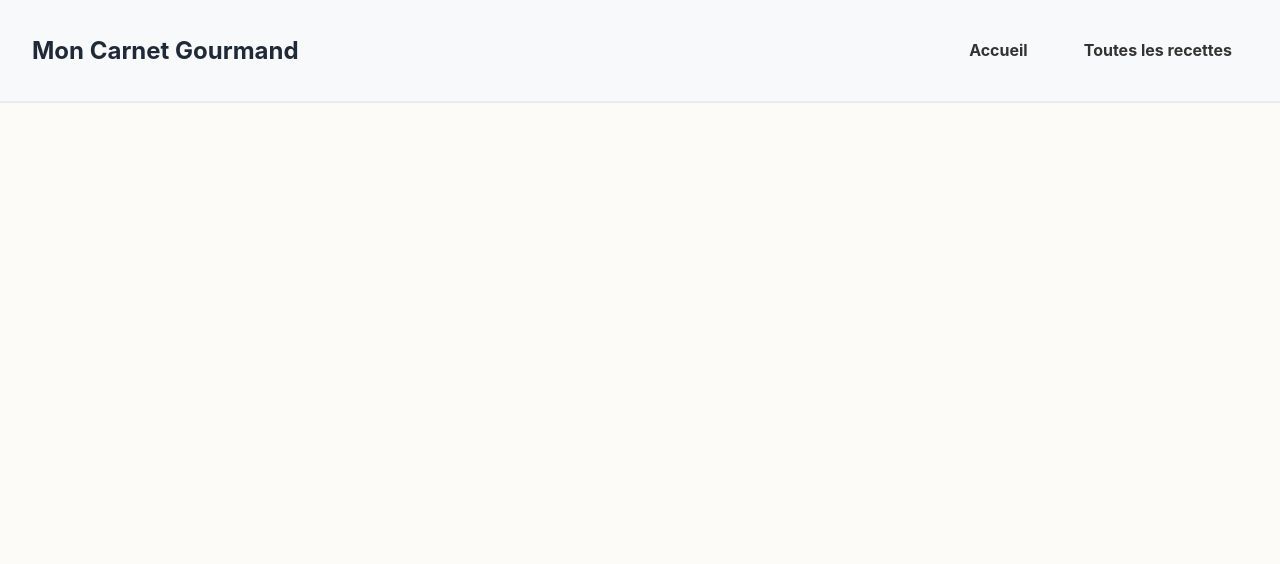
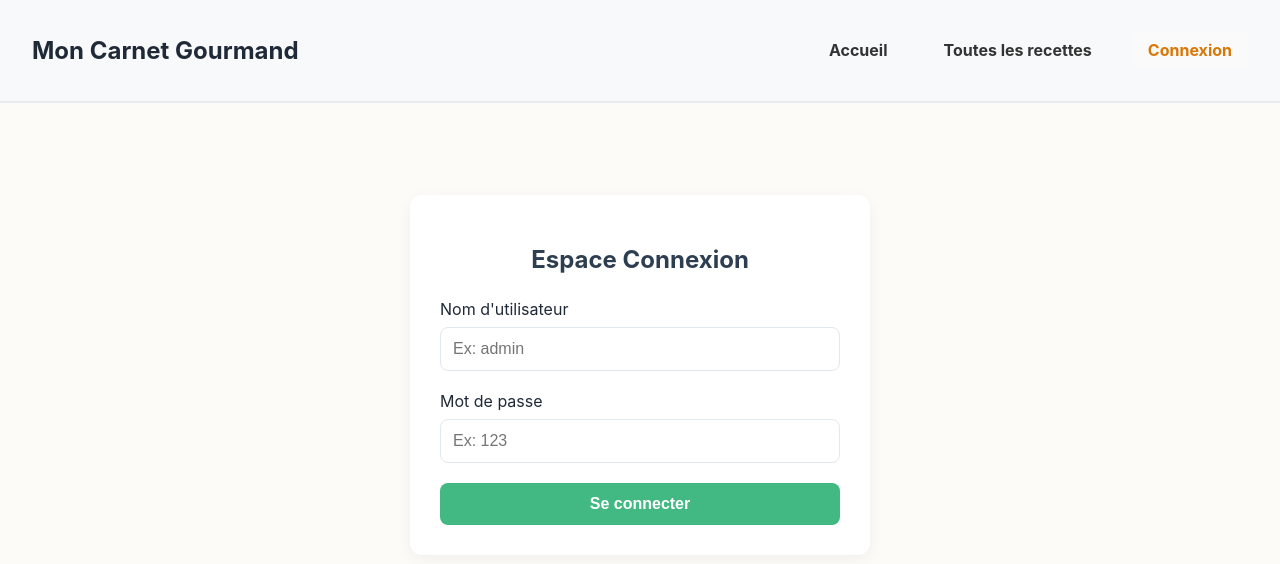
Before and after one commit to ElChahine/FW_LivreDeRecettes, a Vue app: page /login in a window 1280 px wide. Shown: the top 564 px of the page. Built offline with nearby package versions, Linux system fonts and the light colour scheme.

Commit message:
feat: ajout de l'authentification (Pinia) et protection des routes (Navigation Guard)

```diff
--- a/src/components/NavigationBar.vue
+++ b/src/components/NavigationBar.vue
@@ -6,15 +6,39 @@
     <ul class="nav-links">
       <li><router-link to="/">Accueil</router-link></li>
       <li><router-link to="/recettes">Toutes les recettes</router-link></li>
+
+      <template v-if="authStore.user">
+        <li class="user-greeting">
+          <span>Bonjour, {{ authStore.user.name }}</span>
+        </li>
+        <li>
+          <button @click="handleLogout" class="logout-btn">Déconnexion</button>
+        </li>
+      </template>
+      <template v-else>
+        <li><router-link to="/login">Connexion</router-link></li>
+      </template>
     </ul>
   </nav>
 </template>
 
 <script setup>
-// La logique de la barre de navigation ira ici plus tard (ex: barre de recherche)
+import { useAuthStore } from '../stores/auth';
+import { useRouter } from 'vue-router';
+
+// On appelle le store d'authentification et le routeur
+const authStore = useAuthStore();
+const router = useRouter();
+
+// Fonction de déconnexion
+const handleLogout = () => {
+  authStore.logout();
+  router.push('/login'); // On renvoie l'utilisateur vers la page de connexion
+};
 </script>
 
 <style scoped>
+/* --- TON CSS D'ORIGINE INTACT --- */
 .navbar {
   display: flex;
   justify-content: space-between;
@@ -26,6 +50,7 @@
 .nav-links {
   list-style: none;
   display: flex;
+  align-items: center; /* Permet d'aligner le bouton de déconnexion avec les liens */
   gap: 1.5rem;
 }
 .nav-links a {
@@ -61,4 +86,27 @@ nav a {
 nav a.router-link-active {
   background-color: rgba(255, 255, 255, 0.2);
 }
+
+/* --- AJOUTS UNIQUEMENT POUR LA CONNEXION --- */
+.user-greeting span {
+  color: white;
+  font-weight: 500;
+}
+
+.logout-btn {
+  background-color: #e74c3c;
+  color: white;
+  border: none;
+  padding: 0.5rem 1rem;
+  border-radius: 8px;
+  cursor: pointer;
+  font-weight: 500;
+  transition: background 0.3s;
+  font-family: inherit;
+  font-size: 1rem;
+}
+
+.logout-btn:hover {
+  background-color: #c0392b;
+}
 </style>
--- a/src/router/index.js
+++ b/src/router/index.js
@@ -2,13 +2,26 @@ import { createRouter, createWebHistory } from 'vue-router';
 import HomeView from '../views/HomeView.vue';
 import RecipeListView from '../views/RecipeListView.vue';
 import RecipeDetailView from '../views/RecipeDetailView.vue';
+import LoginView from '../views/LoginView.vue';
+import { useAuthStore } from '../stores/auth';
 
-// Configuration des routes de l'application
 const routes = [
-  { path: '/', name: 'Home', component: HomeView },
-  { path: '/recettes', name: 'Recipes', component: RecipeListView },
-  // Route dynamique paramétrée (:id) pour afficher le détail d'une recette spécifique
-  { path: '/recettes/:id', name: 'RecipeDetail', component: RecipeDetailView }
+  { path: '/', name: 'Home', component: HomeView }, // Public
+  { path: '/login', name: 'Login', component: LoginView }, // Public
+
+  // On ajoute une balise "meta" pour signaler que ces routes sont privées
+  {
+    path: '/recettes',
+    name: 'Recipes',
+    component: RecipeListView,
+    meta: { requiresAuth: true }
+  },
+  {
+    path: '/recettes/:id',
+    name: 'RecipeDetail',
+    component: RecipeDetailView,
+    meta: { requiresAuth: true }
+  }
 ];
 
 const router = createRouter({
@@ -16,4 +29,18 @@ const router = createRouter({
   routes,
 });
 
+// Navigation Guard
+router.beforeEach((to, from, next) => {
+  // On appelle le store pour vérifier si quelqu'un est connecté
+  const authStore = useAuthStore();
+
+  // Si la page où on veut aller (to) possède la balise requiresAuth
+  // et que personne n'est connecté (!authStore.user)
+  if (to.meta.requiresAuth && !authStore.user) {
+    next('/login'); // On bloque et on redirige vers la connexion
+  } else {
+    next(); // Sinon, tout va bien, on le laisse passer
+  }
+});
+
 export default router;
--- /dev/null
+++ b/src/stores/auth.js
@@ -0,0 +1,34 @@
+import { defineStore } from 'pinia';
+
+export const useAuthStore = defineStore('auth', {
+  state: () => ({
+    // L'utilisateur actuellement connecté (null = personne n'est connecté)
+    user: null,
+
+
+    fakeUsersDB: [
+      { username: 'admin', password: '123', name: 'Chahine' },
+      { username: 'admin+', password: '123', name: 'Noé' },
+      {username: 'utilisateur', password: '123', name:'user'}
+    ]
+  }),
+  actions: {
+    // Fonction pour vérifier les identifiants
+    login(username, password) {
+      const foundUser = this.fakeUsersDB.find(
+        (u) => u.username === username && u.password === password
+      );
+
+      if (foundUser) {
+        this.user = { name: foundUser.name }; // Connexion réussie
+        return true;
+      }
+      return false; // Identifiants incorrects
+    },
+
+    // Fonction pour se déconnecter
+    logout() {
+      this.user = null;
+    }
+  }
+});
--- /dev/null
+++ b/src/views/LoginView.vue
@@ -0,0 +1,98 @@
+<script setup>
+import { ref } from 'vue';
+import { useRouter } from 'vue-router';
+import { useAuthStore } from '../stores/auth';
+
+const router = useRouter();
+const authStore = useAuthStore();
+
+const username = ref('');
+const password = ref('');
+const errorMessage = ref('');
+
+const handleLogin = () => {
+  const success = authStore.login(username.value, password.value);
+
+  if (success) {
+    router.push('/'); // Redirection vers l'accueil si OK
+  } else {
+    errorMessage.value = 'Identifiants incorrects. Essayez admin / 123';
+  }
+};
+</script>
+
+<template>
+  <div class="login-container">
+    <h2>Espace Connexion</h2>
+
+    <form @submit.prevent="handleLogin" class="login-form">
+      <div class="form-group">
+        <label>Nom d'utilisateur</label>
+        <input v-model="username" type="text" required placeholder="Ex: admin" />
+      </div>
+
+      <div class="form-group">
+        <label>Mot de passe</label>
+        <input v-model="password" type="password" required placeholder="Ex: 123" />
+      </div>
+
+      <p v-if="errorMessage" class="error">{{ errorMessage }}</p>
+
+      <button type="submit" class="submit-btn">Se connecter</button>
+    </form>
+  </div>
+</template>
+
+<style scoped>
+.login-container {
+  max-width: 400px;
+  margin: 60px auto;
+  padding: 30px;
+  background: white;
+  border-radius: 12px;
+  box-shadow: 0 4px 15px rgba(0,0,0,0.05);
+}
+h2 {
+  text-align: center;
+  margin-bottom: 25px;
+  color: #2c3e50;
+}
+.form-group {
+  margin-bottom: 20px;
+  display: flex;
+  flex-direction: column;
+  gap: 8px;
+}
+input {
+  padding: 12px;
+  border: 1px solid #e2e8f0;
+  border-radius: 8px;
+  font-size: 1rem;
+}
+input:focus {
+  outline: none;
+  border-color: #42b883;
+}
+.submit-btn {
+  background: #42b883;
+  color: white;
+  border: none;
+  padding: 12px;
+  border-radius: 8px;
+  cursor: pointer;
+  font-weight: bold;
+  width: 100%;
+  font-size: 1rem;
+  transition: background 0.3s;
+}
+.submit-btn:hover {
+  background: #33a06f;
+}
+.error {
+  color: #e74c3c;
+  font-size: 0.9rem;
+  margin-bottom: 15px;
+  text-align: center;
+  font-weight: 500;
+}
+</style>
```
